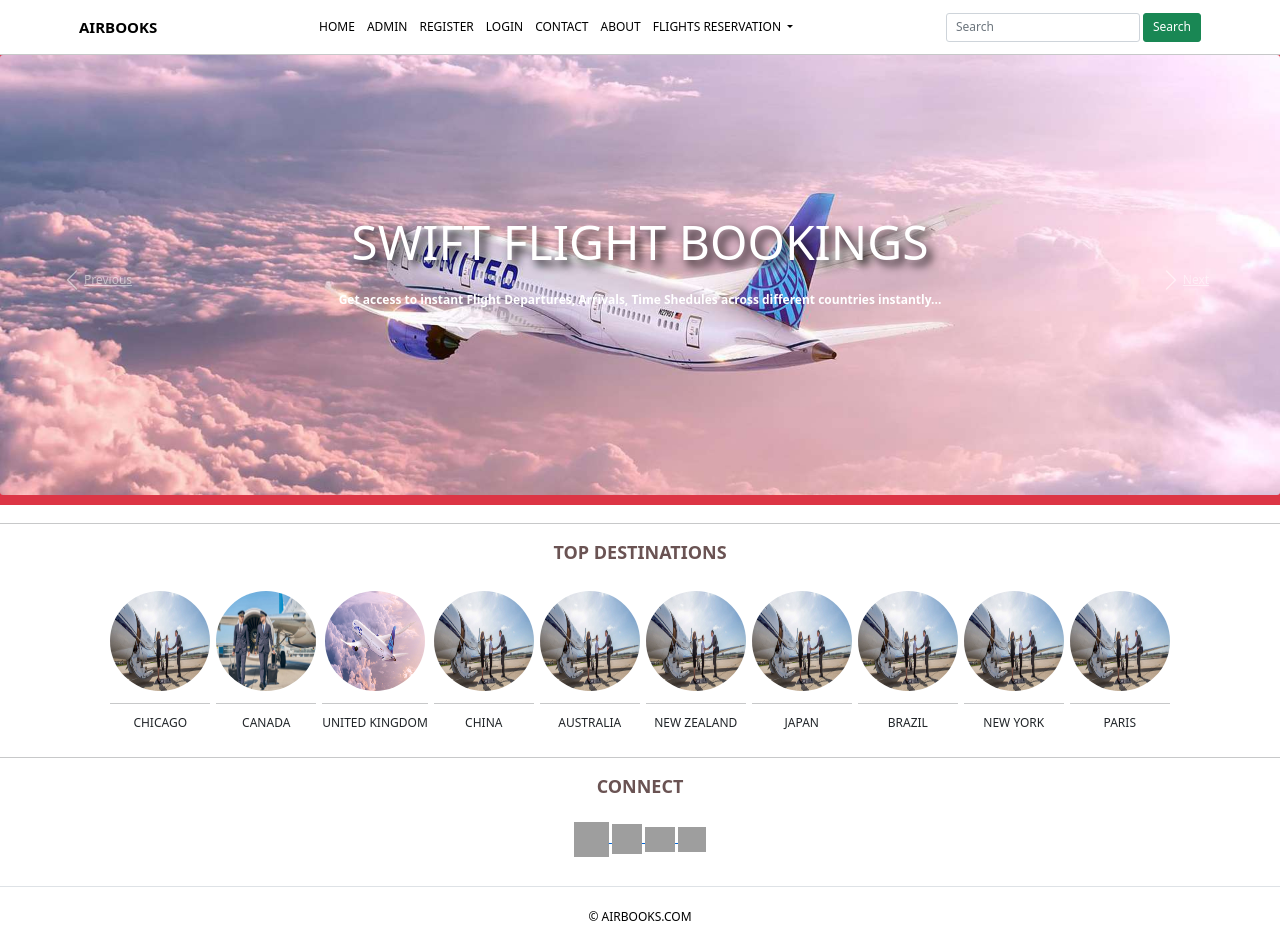
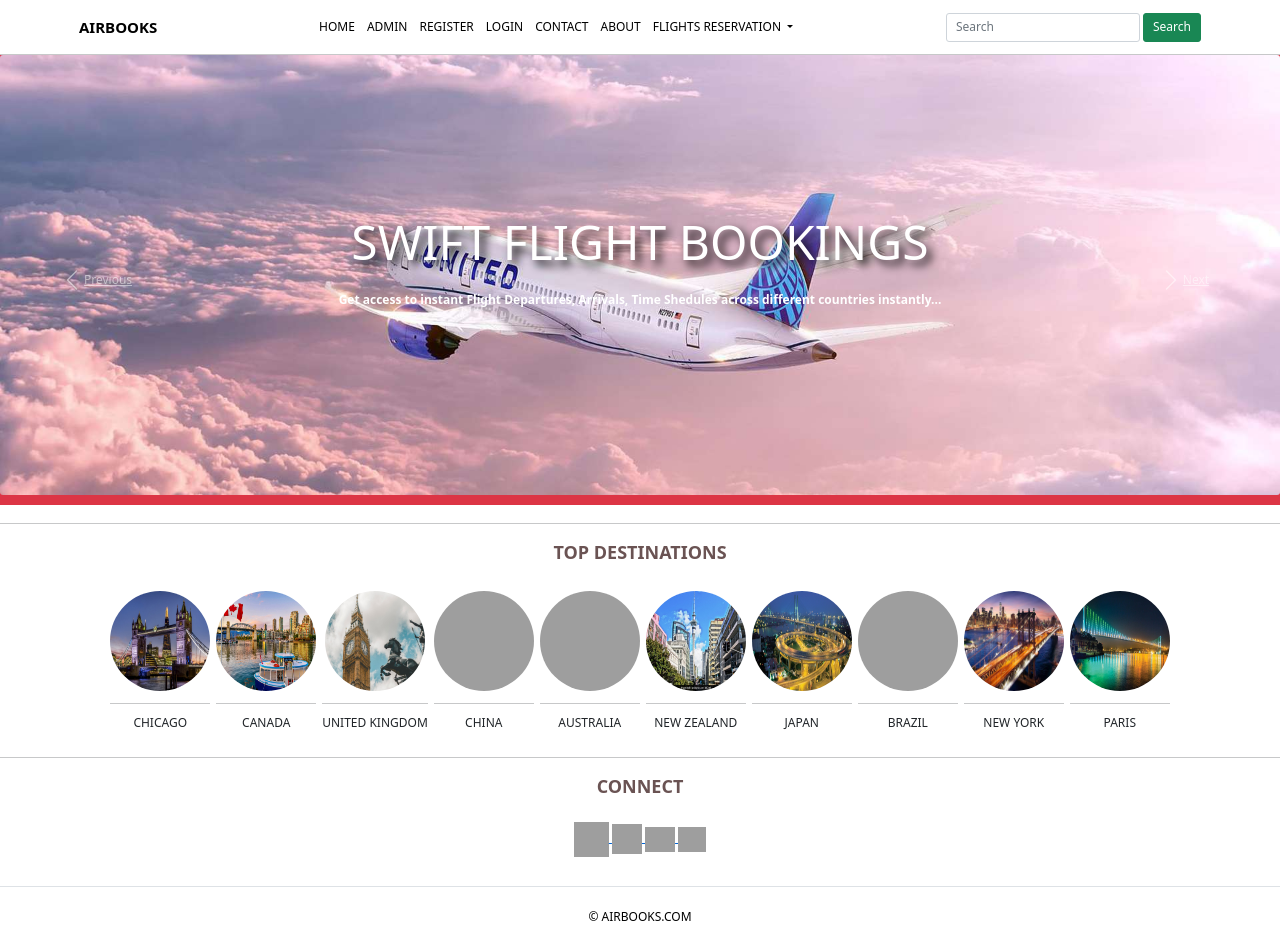
Before and after one commit to Cweetbeatzz/AirFright, a Django app: page / in a window 1280 px wide. Shown: the top 931 px of the page. Run offline with Django 3.2, Linux system fonts and the light colour scheme; some libraries are stand-ins or nearby versions; grey boxes are pictures that could not be loaded.

Commit message:
jumbotrne

```diff
--- a/templates/home.html
+++ b/templates/home.html
@@ -35,70 +35,70 @@
         <div class="mx-auto justify-content-center countrydisplay">
          <div class="bd-example bd-example-images  m-1">
             <div class="text-center">
-                <img src="{% static '/images/jetlinxpilotweb.jpg' %}" class="artwork" height="100" width="100">
+                <img src="{% static '/images/900_12322018HighRes.jpg' %}" class="artwork" height="100" width="100">
                 <hr class="btn-dark">
                 <h6>CHICAGO</h6>
             </div>
         </div>
         <div class="bd-example bd-example-images  m-1">
             <div class="text-center">
-                <img src="{% static '/images/istockphoto-1268273462-612x612.jpg' %}" class="artwork" height="100" width="100">
+                <img src="{% static '/images/canada-country.jpg' %}" class="artwork" height="100" width="100">
                 <hr class="btn-dark">
                 <h6>CANADA</h6>
             </div>
         </div>
         <div class="bd-example bd-example-images  m-1">
             <div class="text-center">
-                <img src="{% static '/images/United-Airlines.jpeg' %}" class="artwork" height="100" width="100">
+                <img src="{% static '/images/UK.jpg' %}" class="artwork" height="100" width="100">
                 <hr class="btn-dark">
                 <h6>UNITED KINGDOM</h6>
             </div>
         </div>
         <div class="bd-example bd-example-images  m-1">
             <div class="text-center">
-                <img src="{% static '/images/jetlinxpilotweb.jpg' %}" class="artwork" height="100" width="100">
+                <img src="{% static '/images/china-in-pictures-beautiful-places-to-photograph-south-putuo-temple.jpg' %}" class="artwork" height="100" width="100">
                 <hr class="btn-dark">
                 <h6>CHINA</h6>
             </div>
         </div>
         <div class="bd-example bd-example-images  m-1">
             <div class="text-center">
-                <img src="{% static '/images/jetlinxpilotweb.jpg' %}" class="artwork" height="100" width="100">
+                <img src="{% static '/images/AdobeStock_104060928.jpeg' %}" class="artwork" height="100" width="100">
                 <hr class="btn-dark">
                 <h6>AUSTRALIA</h6>
             </div>
         </div>
         <div class="bd-example bd-example-images  m-1">
             <div class="text-center">
-                <img src="{% static '/images/jetlinxpilotweb.jpg' %}" class="artwork" height="100" width="100">
+                <img src="{% static '/images/New-Zealand-Reaches-100-Day-Milestone-Without-Coronavirus-Transmission.jpg' %}" class="artwork" height="100" width="100">
                 <hr class="btn-dark">
                 <h6>NEW ZEALAND</h6>
             </div>
         </div>
         <div class="bd-example bd-example-images  m-1">
             <div class="text-center">
-                <img src="{% static '/images/jetlinxpilotweb.jpg' %}" class="artwork" height="100" width="100">
+                <img src="{% static '/images/Night_Look_of_Nanpu_Bridge_and_Spiral_Road_in_Country_China.jpg' %}" class="artwork" height="100" width="100">
                 <hr class="btn-dark">
                 <h6>JAPAN</h6>
             </div>
         </div>
         <div class="bd-example bd-example-images  m-1">
             <div class="text-center">
-                <img src="{% static '/images/jetlinxpilotweb.jpg' %}" class="artwork" height="100" width="100">
+                <img src="{% static '/images/brazil.jpg' %}" class="artwork" height="100" width="100">
                 <hr class="btn-dark">
                 <h6>BRAZIL</h6>
             </div>
         </div>
         <div class="bd-example bd-example-images m-1">
             <div class="text-center">
-                <img src="{% static '/images/jetlinxpilotweb.jpg' %}" class="artwork" height="100" width="100">
+                <img src="{% static '/images/newyork-scenic-night-2000-1075x840.jpg' %}" class="artwork" height="100" width="100">
                 <hr class="btn-dark">
                 <h6>NEW YORK</h6>
             </div>
         </div>
         <div class="bd-example bd-example-images  m-1">
             <div class="text-center">
-                <img src="{% static '/images/jetlinxpilotweb.jpg' %}" class="artwork" height="100" width="100">
+                <img src="{% static '/images/ss-bosphorus-bridge-121566550__1920x1080.jpg' %}" class="artwork" height="100" width="100">
                 <hr class="btn-dark">
                 <h6>PARIS</h6>
             </div>
```
